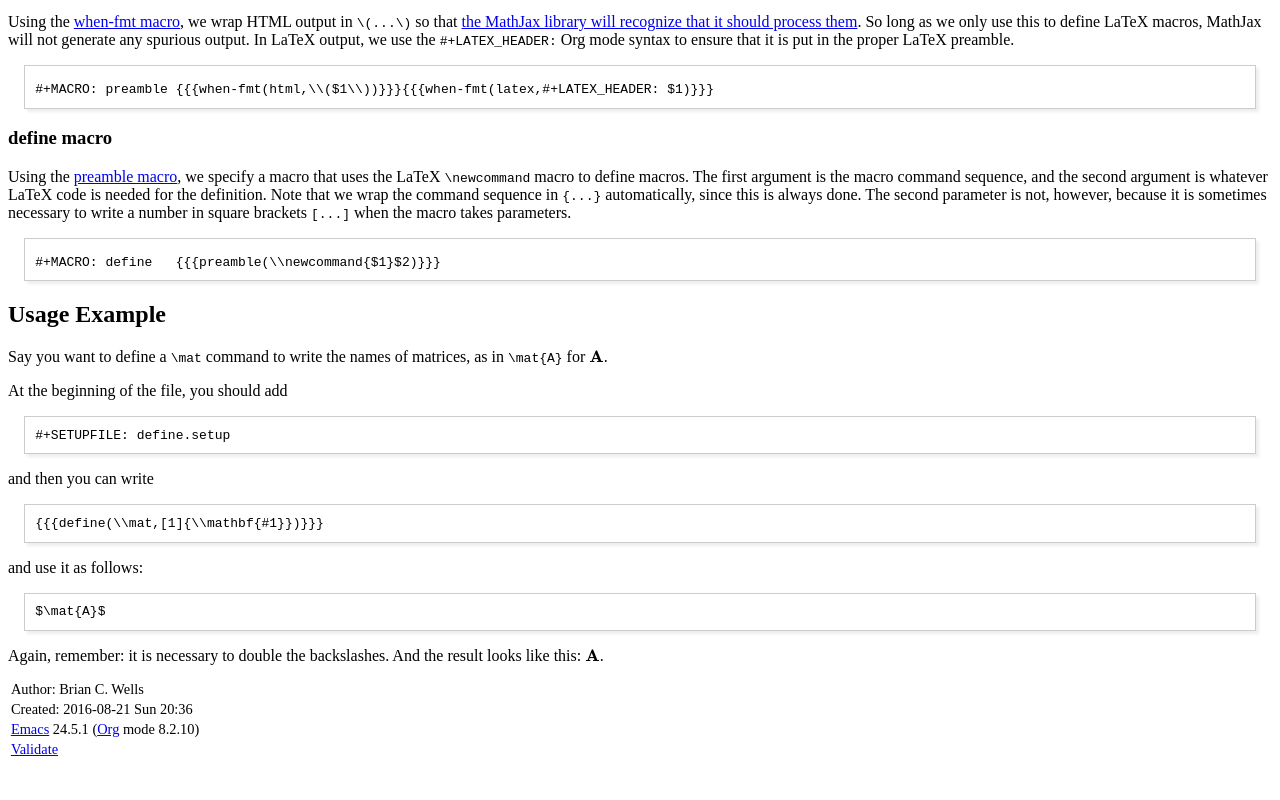
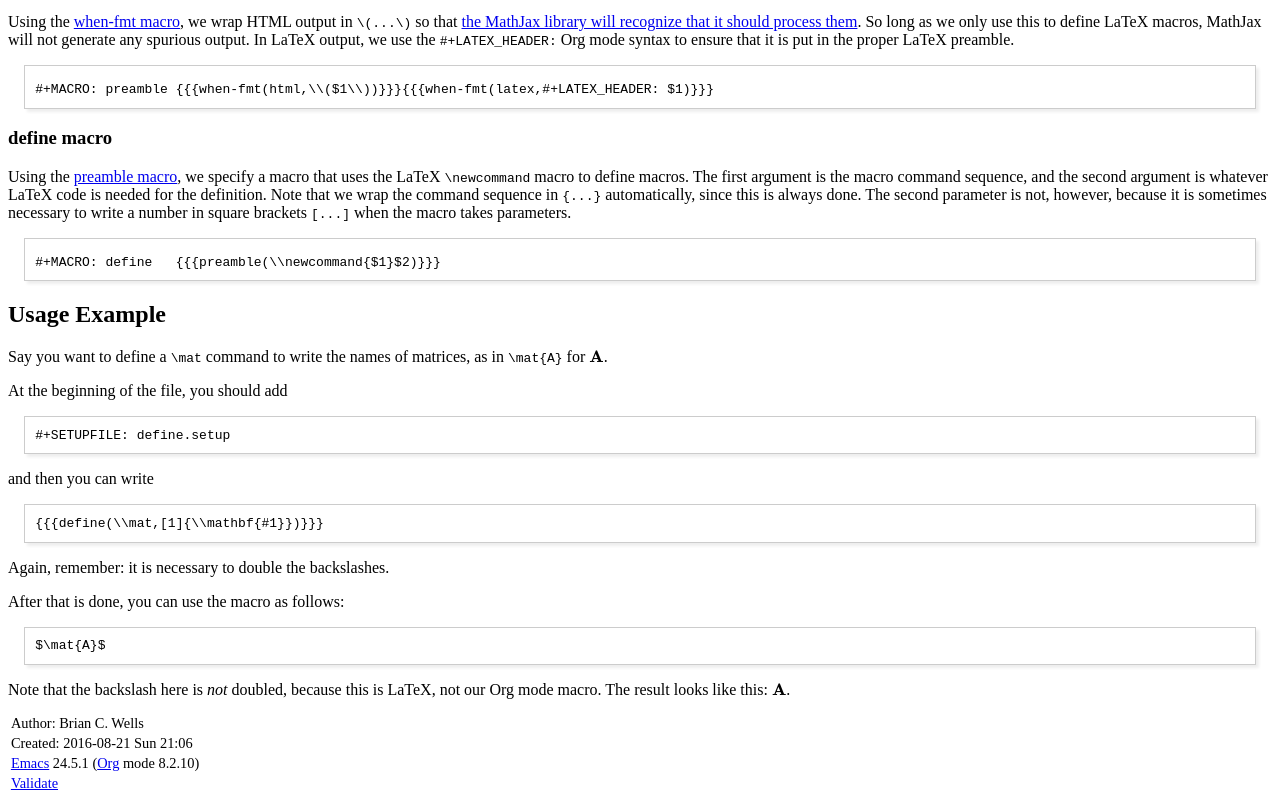
Before and after one commit to bcw/org-tex-define, a plain HTML site: page define.html in a window 1280 px wide. Shown: the part 812-1612 px from the top of the page. Before the commit the page ends 1578 px from the top, so only its background shows below. Drawn offline with nearby package versions, Linux system fonts and the light colour scheme; some packages are replaced by stand-ins of ours.

Commit message:
Clarify when doubled backslashes are needed.

```diff
--- a/define.html
+++ b/define.html
@@ -4,7 +4,7 @@
 <html xmlns="http://www.w3.org/1999/xhtml" lang="en" xml:lang="en">
 <head>
 <title>Org mode LaTeX macros (for both HTML and LaTeX export)</title>
-<!-- 2016-08-21 Sun 20:36 -->
+<!-- 2016-08-21 Sun 21:06 -->
 <meta  http-equiv="Content-Type" content="text/html;charset=utf-8" />
 <meta  name="generator" content="Org-mode" />
 <meta  name="author" content="Brian C. Wells" />
@@ -325,22 +325,25 @@ and then you can write
 {{{define(\\mat,[1]{\\mathbf{#1}})}}}
 </pre>
 <p>
-and use it as follows:
+Again, remember: it is necessary to double the backslashes.
+</p>
+
+<p>
+After that is done, you can use the macro as follows:
 </p>
 <pre class="example">
 $\mat{A}$
 </pre>
-
 <p>
-Again, remember: it is necessary to double the backslashes.  And the
-result looks like this: \(\mat{A}\).
+Note that the backslash here is <i>not</i> doubled, because this is LaTeX,
+not our Org mode macro.  The result looks like this: \(\mat{A}\).
 </p>
 </div>
 </div>
 </div>
 <div id="postamble" class="status">
 <p class="author">Author: Brian C. Wells</p>
-<p class="date">Created: 2016-08-21 Sun 20:36</p>
+<p class="date">Created: 2016-08-21 Sun 21:06</p>
 <p class="creator"><a href="http://www.gnu.org/software/emacs/">Emacs</a> 24.5.1 (<a href="http://orgmode.org">Org</a> mode 8.2.10)</p>
 <p class="validation"><a href="http://validator.w3.org/check?uri=referer">Validate</a></p>
 </div>
```
Also changed, not shown: 3 other files.
